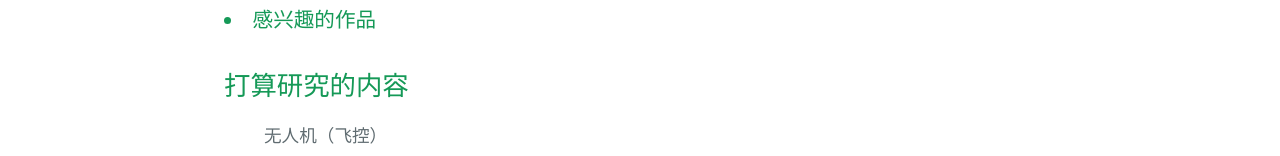
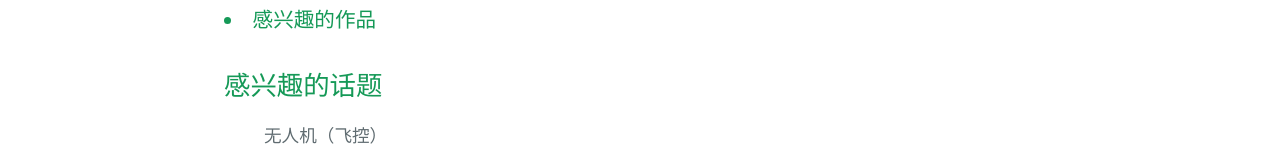
Before and after one commit to luooove/Xiangzi, a plain HTML site: page index.html in a window 1280 px wide. Shown: the part 454-610 px from the top of the page. Drawn offline with nearby package versions, Linux system fonts and the light colour scheme.

Commit message:
感兴趣的话题

```diff
--- a/index.html
+++ b/index.html
@@ -26,7 +26,7 @@
       </h3>
 
       <h2>
-        打算研究的内容
+        感兴趣的话题
       </h2>
         <ol>无人机（飞控）</ol>
         <ul>机器视觉</ul>
```
